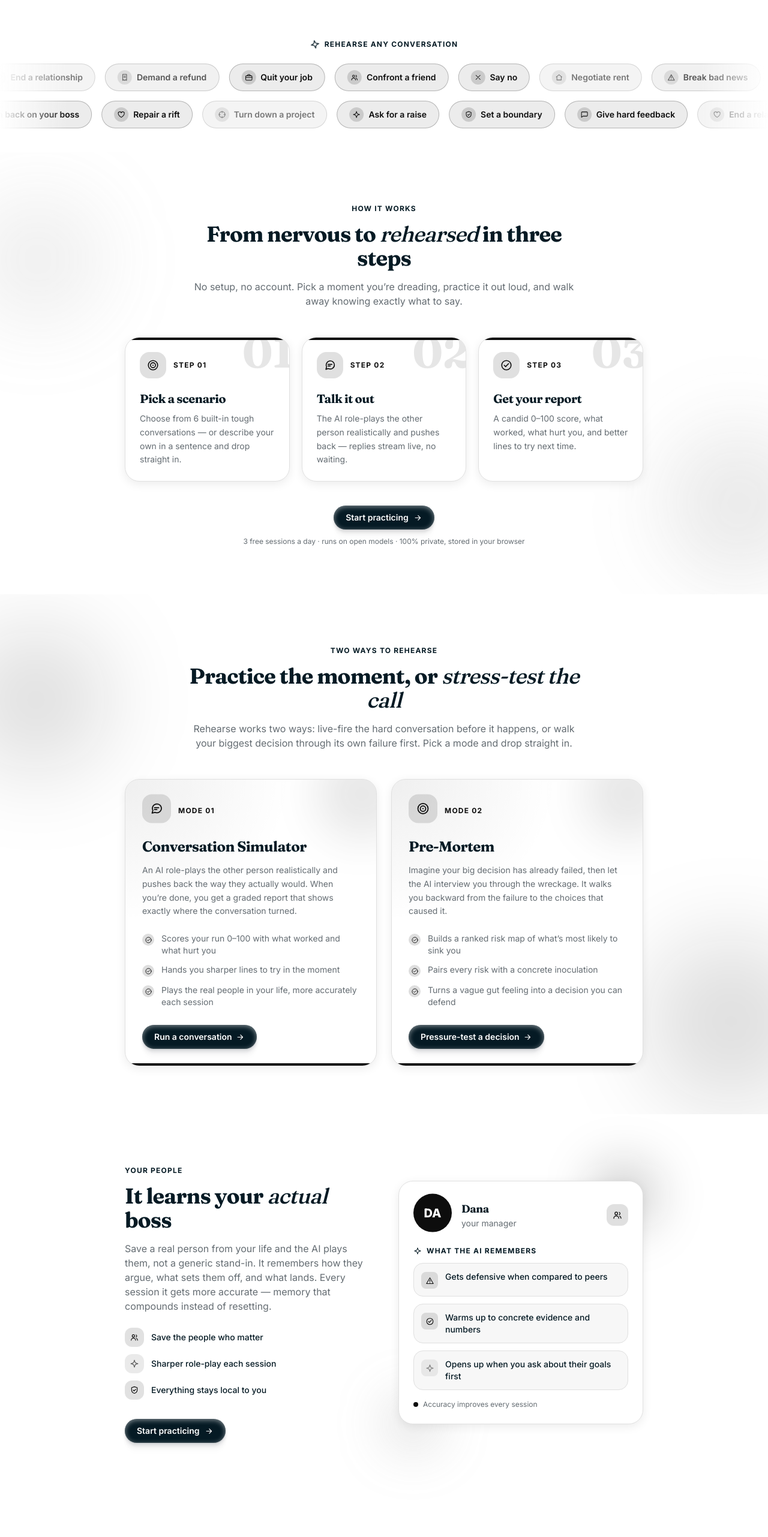
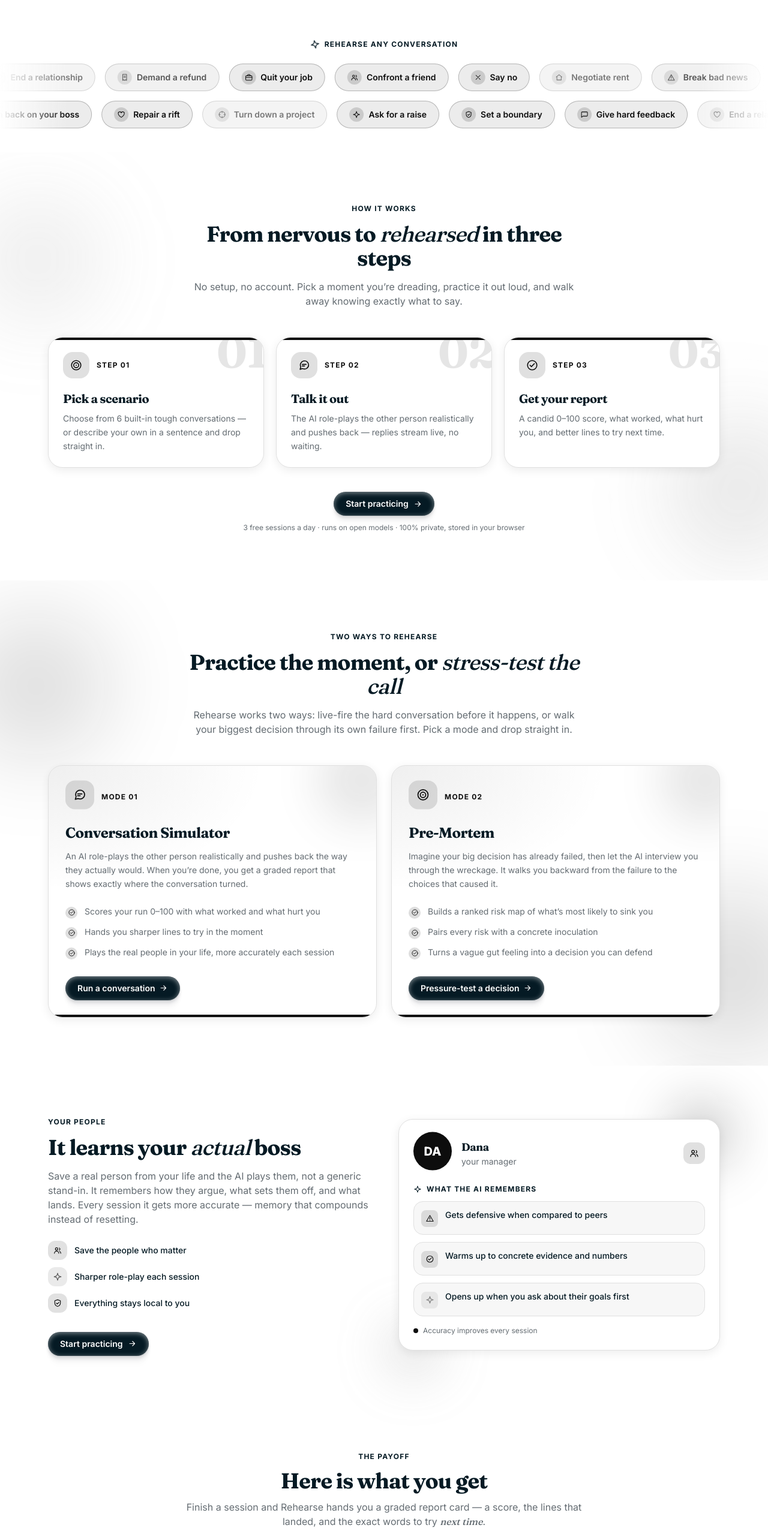
Before and after one commit to UDKARAN5684/rehearse, a Next.js app: page / in a window 1280 px wide. Shown: the part 1387-3950 px from the top of the page at 60% size. Built offline with nearby package versions, Linux system fonts and the light colour scheme.

Commit message:
feat(ui): widen landing sections to fill the viewport

```diff
--- a/components/landing/Benefits.tsx
+++ b/components/landing/Benefits.tsx
@@ -75,7 +75,7 @@ export default function Benefits() {
         transition={{ duration: 14, repeat: Infinity, ease: "easeInOut" }}
       />
 
-      <div className="relative mx-auto w-full max-w-4xl px-4">
+      <div className="relative mx-auto w-full max-w-6xl px-4">
         <motion.div
           initial={{ opacity: 0, y: 24 }}
           whileInView={{ opacity: 1, y: 0 }}
--- a/components/landing/Faq.tsx
+++ b/components/landing/Faq.tsx
@@ -79,7 +79,7 @@ export default function Faq() {
         transition={{ duration: 15, repeat: Infinity, ease: "easeInOut" }}
       />
 
-      <div className="relative mx-auto w-full max-w-4xl px-4">
+      <div className="relative mx-auto w-full max-w-5xl px-4">
         {/* header */}
         <motion.div
           initial={{ opacity: 0, y: 24 }}
--- a/components/landing/FinalCta.tsx
+++ b/components/landing/FinalCta.tsx
@@ -28,7 +28,7 @@ const reassurances = [
 export default function FinalCta() {
   return (
     <section className="py-16 sm:py-20">
-      <div className="mx-auto w-full max-w-4xl px-4">
+      <div className="mx-auto w-full max-w-5xl px-4">
         <motion.div
           initial={{ opacity: 0, y: 32 }}
           whileInView={{ opacity: 1, y: 0 }}
--- a/components/landing/HowItWorks.tsx
+++ b/components/landing/HowItWorks.tsx
@@ -68,7 +68,7 @@ export default function HowItWorks() {
         transition={{ duration: 14, repeat: Infinity, ease: "easeInOut" }}
       />
 
-      <div className="relative mx-auto w-full max-w-4xl px-4">
+      <div className="relative mx-auto w-full max-w-6xl px-4">
         {/* header */}
         <motion.div
           initial={{ opacity: 0, y: 24 }}
--- a/components/landing/Marquee.tsx
+++ b/components/landing/Marquee.tsx
@@ -66,7 +66,7 @@ function Track({ ariaHidden }: { ariaHidden?: boolean }) {
 export default function Marquee() {
   return (
     <section className="w-full overflow-hidden py-8 sm:py-10">
-      <div className="mx-auto mb-6 w-full max-w-4xl px-4">
+      <div className="mx-auto mb-6 w-full max-w-6xl px-4">
         <div className="flex items-center justify-center gap-2">
           <motion.span
             className="text-accent"
--- a/components/landing/MemoryFeature.tsx
+++ b/components/landing/MemoryFeature.tsx
@@ -46,7 +46,7 @@ const notes: Note[] = [
 export default function MemoryFeature() {
   return (
     <section className="w-full py-16 sm:py-20">
-      <div className="mx-auto grid w-full max-w-4xl grid-cols-1 items-center gap-10 px-4 md:grid-cols-2 md:gap-12">
+      <div className="mx-auto grid w-full max-w-6xl grid-cols-1 items-center gap-10 px-4 md:grid-cols-2 md:gap-12">
         {/* LEFT — copy */}
         <motion.div
           initial={{ opacity: 0, y: 24 }}
--- a/components/landing/SampleReport.tsx
+++ b/components/landing/SampleReport.tsx
@@ -105,7 +105,7 @@ function ScoreRing() {
 export default function SampleReport() {
   return (
     <section className="w-full py-16 sm:py-20">
-      <div className="mx-auto w-full max-w-4xl px-4">
+      <div className="mx-auto w-full max-w-6xl px-4">
         {/* Heading */}
         <motion.div
           initial={{ opacity: 0, y: 24 }}
--- a/components/landing/SiteFooter.tsx
+++ b/components/landing/SiteFooter.tsx
@@ -34,7 +34,7 @@ export default function SiteFooter() {
         whileInView={{ opacity: 1, y: 0 }}
         viewport={{ once: true, margin: "-80px" }}
         transition={{ type: "spring", stiffness: 200, damping: 24 }}
-        className="mx-auto w-full max-w-4xl px-4"
+        className="mx-auto w-full max-w-6xl px-4"
       >
         <div className="flex flex-col items-start gap-8 sm:flex-row sm:items-center sm:justify-between">
           <div className="flex flex-col gap-3">
--- a/components/landing/TwoModes.tsx
+++ b/components/landing/TwoModes.tsx
@@ -91,7 +91,7 @@ export default function TwoModes() {
         transition={{ duration: 16, repeat: Infinity, ease: "easeInOut" }}
       />
 
-      <div className="relative mx-auto w-full max-w-4xl px-4">
+      <div className="relative mx-auto w-full max-w-6xl px-4">
         {/* header */}
         <motion.div
           className="mx-auto max-w-2xl text-center"
--- a/components/landing/UseCases.tsx
+++ b/components/landing/UseCases.tsx
@@ -89,7 +89,7 @@ export default function UseCases() {
         transition={{ duration: 16, repeat: Infinity, ease: "easeInOut" }}
       />
 
-      <div className="relative mx-auto w-full max-w-4xl px-4">
+      <div className="relative mx-auto w-full max-w-6xl px-4">
         {/* heading */}
         <motion.div
           initial={{ opacity: 0, y: 24 }}
```
